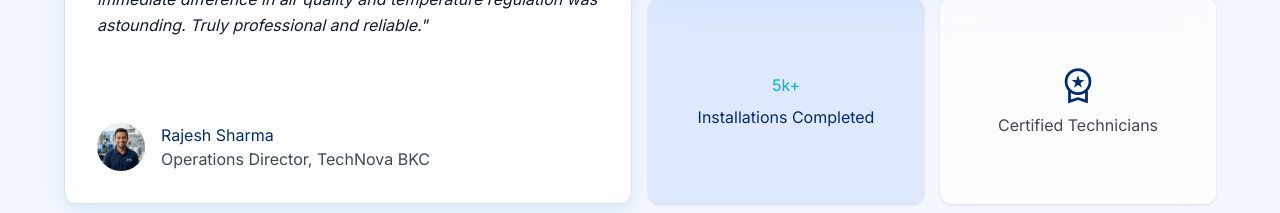
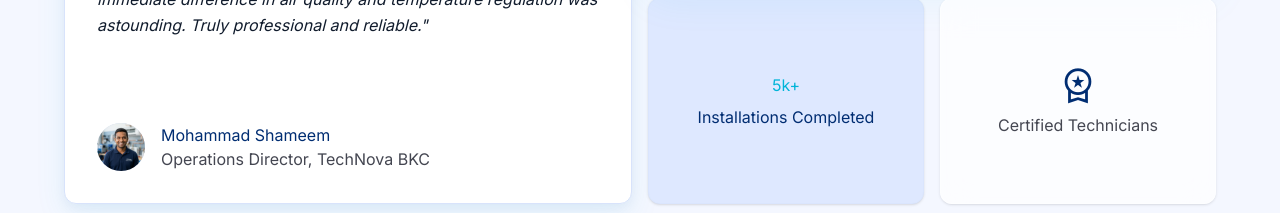
Before and after one commit to zaidtopsoluation/hind, a Next.js app: page / in a window 1280 px wide. Shown: the part 3320-3533 px from the top of the page. Built offline with nearby package versions, Linux system fonts and the light colour scheme.

Commit message:
chnage the name

```diff
--- a/app/page.tsx
+++ b/app/page.tsx
@@ -398,13 +398,13 @@ export default function Home() {
                 <div className="w-12 h-12 rounded-full overflow-hidden relative bg-surface-dim">
                   <Image
                     src="/tech_rajesh.jpg"
-                    alt="Rajesh Sharma, Operations Director at TechNova BKC"
+                    alt="Mohammad Shameem, Operations Director at TechNova BKC"
                     fill
                     className="object-cover"
                   />
                 </div>
                 <div>
-                  <h4 className="font-label-lg text-label-lg text-deep-navy">Rajesh Sharma</h4>
+                  <h4 className="font-label-lg text-label-lg text-deep-navy">Mohammad Shameem</h4>
                   <p className="font-label-sm text-label-sm text-on-surface-variant">Operations Director, TechNova BKC</p>
                 </div>
               </div>
```
